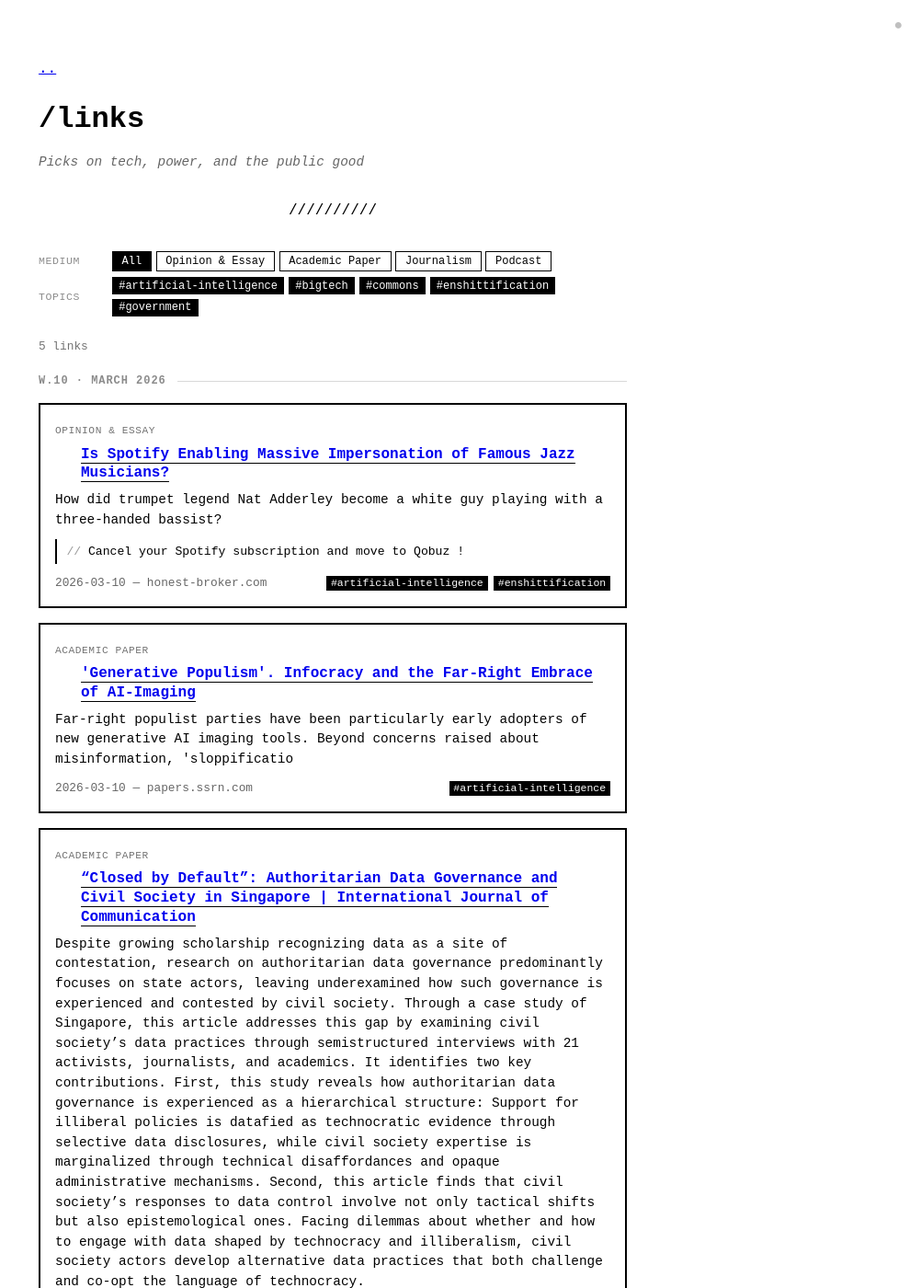
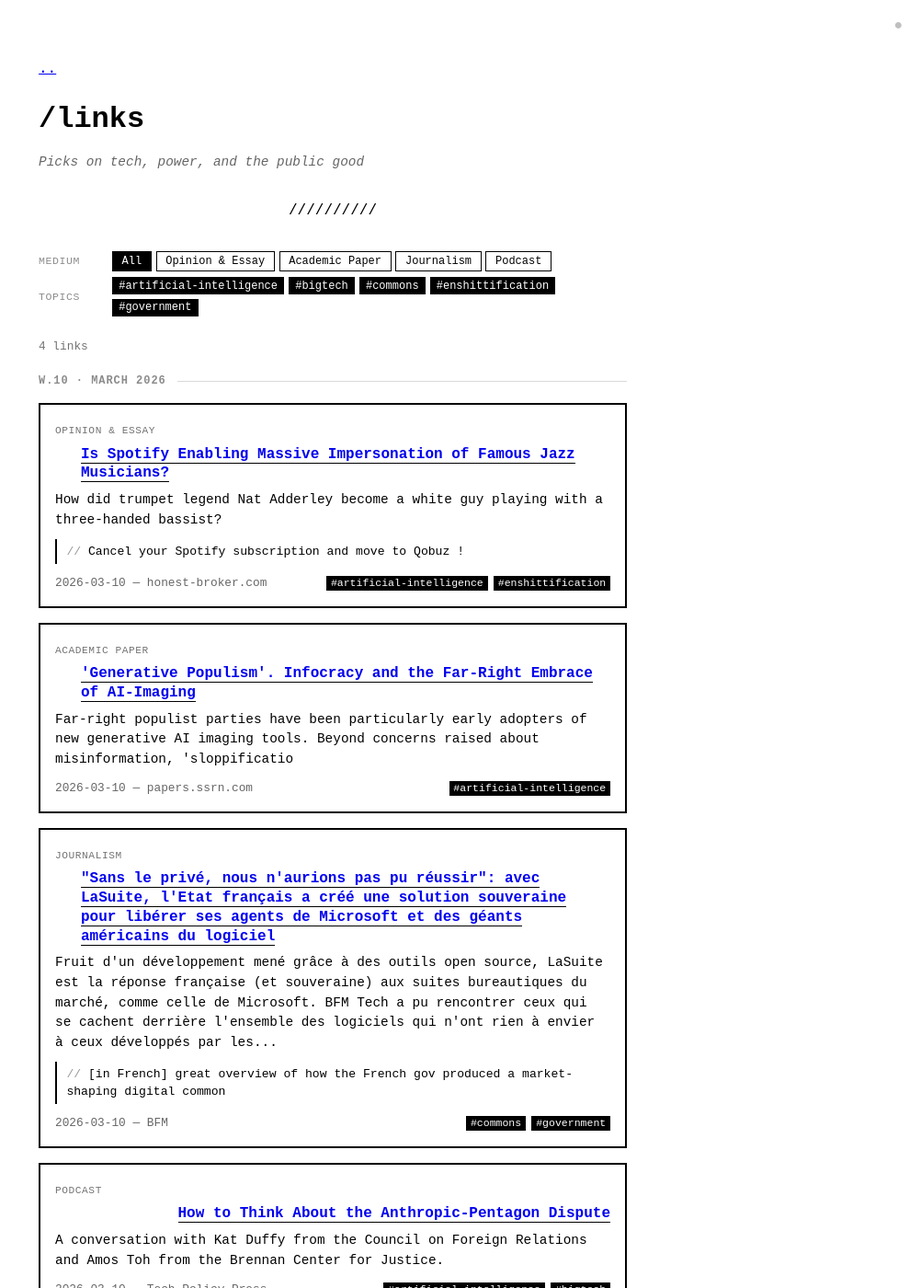
Before and after one commit to PLrolle/plrolle.github.io, a Jekyll site: the page built from links.md, in a window 1280 px wide and 1400 px high. Shown: the whole window at 92% size, without its empty margins (278-1280 px from the left). Built offline with Jekyll 4.4.1, drawn with Linux system fonts in a browser that asks for light colours; some of the changed text lies outside the part shown.

Commit message:
remove link: “Closed by Default”: Authoritarian Data Governance and Civil Society in Singapore | International Journal of Communication

```diff
--- a/_data/links.json
+++ b/_data/links.json
@@ -1,18 +1,4 @@
 [
-  {
-    "id": "mmkqj0o3",
-    "url": "https://ijoc.org/index.php/ijoc/article/view/25520",
-    "title": "“Closed by Default”: Authoritarian Data Governance and Civil Society in Singapore | International Journal of Communication",
-    "summary": "Despite growing scholarship recognizing data as a site of contestation, research on authoritarian data governance predominantly focuses on state actors, leaving underexamined how such governance is experienced and contested by civil society. Through a case study of Singapore, this article addresses this gap by examining civil society’s data practices through semistructured interviews with 21 activists, journalists, and academics. It identifies two key contributions. First, this study reveals how authoritarian data governance is experienced as a hierarchical structure: Support for illiberal policies is datafied as technocratic evidence through selective data disclosures, while civil society expertise is marginalized through technical disaffordances and opaque administrative mechanisms. Second, this article finds that civil society’s responses to data control involve not only tactical shifts but also epistemological ones. Facing dilemmas about whether and how to engage with data shaped by technocracy and illiberalism, civil society actors develop alternative data practices that both challenge and co-opt the language of technocracy.",
-    "source_name": "ijoc.org",
-    "source_favicon": "https://www.google.com/s2/favicons?domain=ijoc.org&sz=32",
-    "date": "2026-03-10",
-    "added_at": "2026-03-10T14:58:22.371Z",
-    "tags": [
-      "artificial-intelligence"
-    ],
-    "category": "academic-paper"
-  },
   {
     "id": "mmkkg20b",
     "url": "https://www.honest-broker.com/p/is-spotify-enabling-massive-impersonation?r=19zzhq&utm_medium=ios&triedRedirect=true",
```
